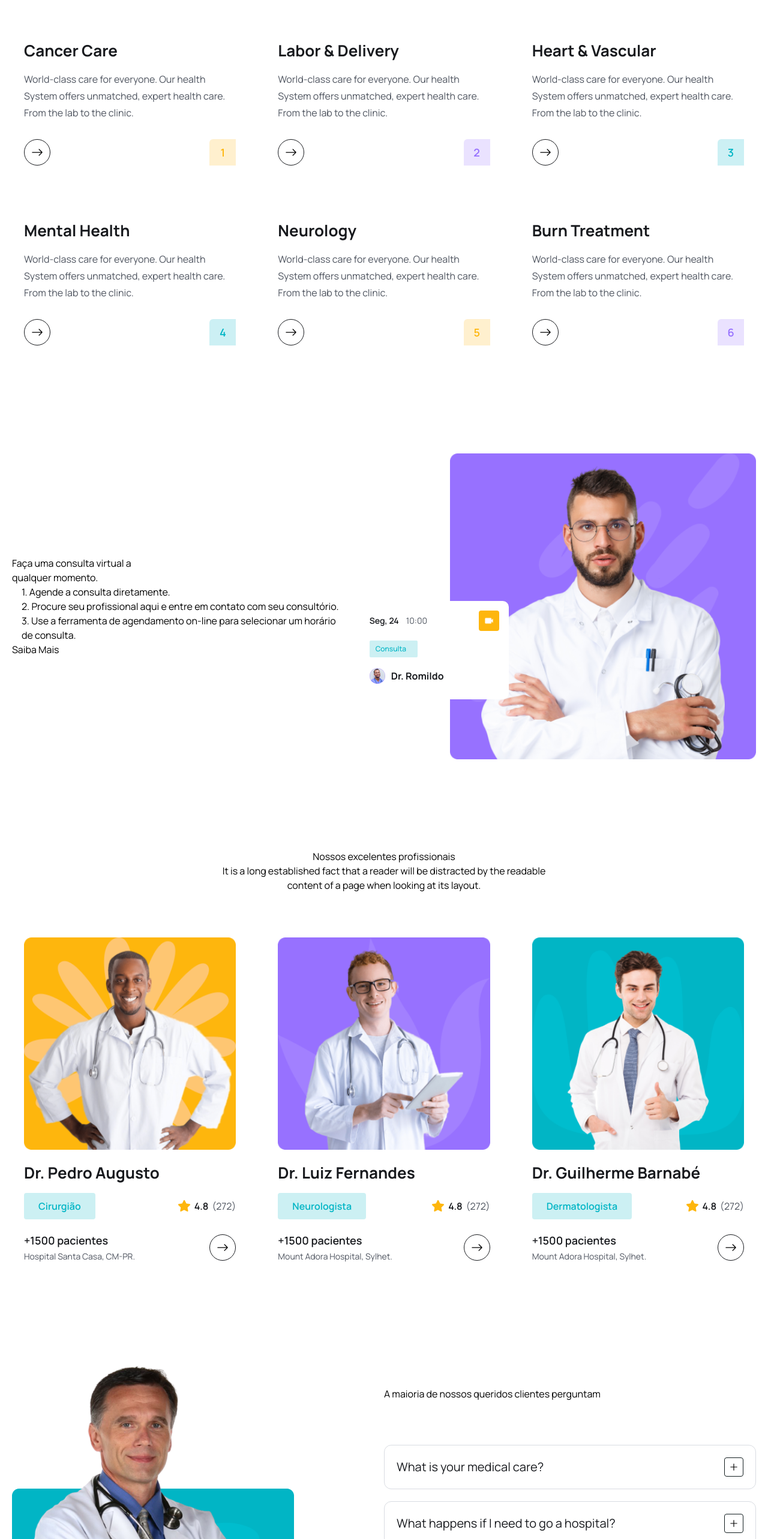
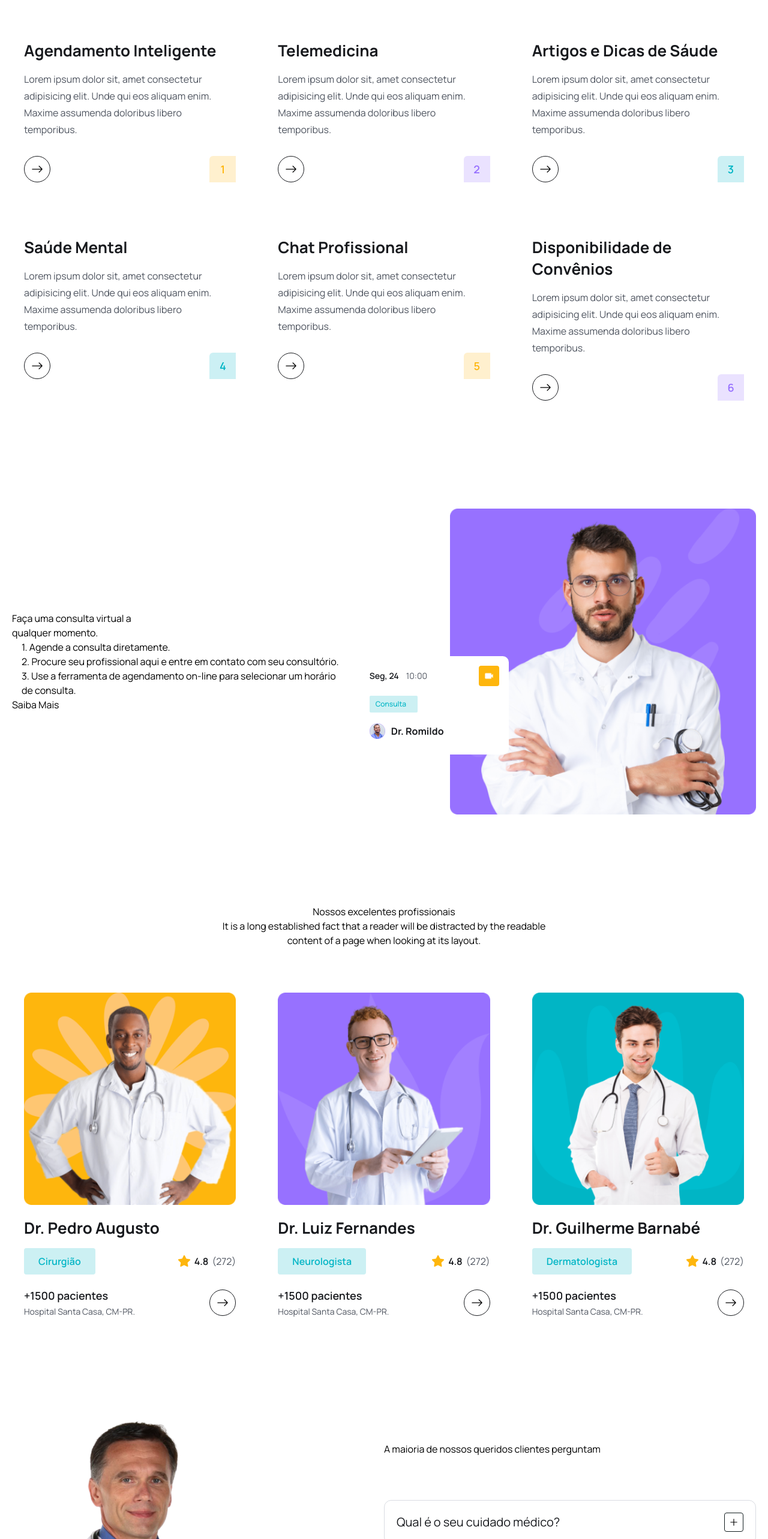
Before and after one commit to pedropriori/MedSync-Application, a React (Vite) app: page / in a window 1280 px wide. Shown: the part 2178-4744 px from the top of the page at 60% size. Built offline with nearby package versions, Linux system fonts and the light colour scheme.

Commit message:
static data

```diff
--- a/src/assets/data/doctors.js
+++ b/src/assets/data/doctors.js
@@ -21,7 +21,7 @@ export const doctors = [
     totalRating: 272,
     photo: doctorImg02,
     totalPatients: 1500,
-    hospital: "Mount Adora Hospital, Sylhet.",
+    hospital: "Hospital Santa Casa, CM-PR.",
   },
   {
     id: "03",
@@ -31,6 +31,6 @@ export const doctors = [
     totalRating: 272,
     photo: doctorImg03,
     totalPatients: 1500,
-    hospital: "Mount Adora Hospital, Sylhet.",
+    hospital: "Hospital Santa Casa, CM-PR.",
   },
 ];
--- a/src/assets/data/faqs.js
+++ b/src/assets/data/faqs.js
@@ -1,27 +1,22 @@
 export const faqs = [
   {
-    question: "What is your medical care?",
-    content:
-      "One Medical was founded on a better model of care one designed around patients needs that provides a higher level of quality and service affordably. We do this through innovative design, excellent customer service, and the efficient use of technology.",
+    question: "Qual é o seu cuidado médico?",
+    content: "A MedSync foi fundada em um melhor modelo de cuidado, projetado em torno das necessidades dos pacientes, que oferece um nível mais alto de qualidade e serviço de forma acessível. Fazemos isso por meio de design inovador, excelente atendimento ao cliente e uso eficiente da tecnologia."
   },
   {
-    question: "What happens if I need to go a hospital?",
-    content:
-      "One Medical was founded on a better model of care one designed around patients needs that provides a higher level of quality and service affordably. We do this through innovative design, excellent customer service, and the efficient use of technology.",
+    question: "O que acontece se eu precisar ir a um hospital?",
+    content: "A MedSync foi fundada em um melhor modelo de cuidado, projetado em torno das necessidades dos pacientes, que oferece um nível mais alto de qualidade e serviço de forma acessível. Fazemos isso por meio de design inovador, excelente atendimento ao cliente e uso eficiente da tecnologia."
   },
   {
-    question: "What happens if I need to go a hospital?",
-    content:
-      "One Medical was founded on a better model of care one designed around patients needs that provides a higher level of quality and service affordably. We do this through innovative design, excellent customer service, and the efficient use of technology.",
+    question: "Posso visitar o seu consultório médico?",
+    content: "A MedSync foi fundada em um melhor modelo de cuidado, projetado em torno das necessidades dos pacientes, que oferece um nível mais alto de qualidade e serviço de forma acessível. Fazemos isso por meio de design inovador, excelente atendimento ao cliente e uso eficiente da tecnologia."
   },
   {
-    question: "Can I visit your medical office?",
-    content:
-      "One Medical was founded on a better model of care one designed around patients needs that provides a higher level of quality and service affordably. We do this through innovative design, excellent customer service, and the efficient use of technology.",
+    question: "Você oferece atendimento de urgência?",
+    content: "A MedSync foi fundada em um melhor modelo de cuidado, projetado em torno das necessidades dos pacientes, que oferece um nível mais alto de qualidade e serviço de forma acessível. Fazemos isso por meio de design inovador, excelente atendimento ao cliente e uso eficiente da tecnologia."
   },
   {
-    question: "Does you provide urgent care?",
-    content:
-      "One Medical was founded on a better model of care one designed around patients needs that provides a higher level of quality and service affordably. We do this through innovative design, excellent customer service, and the efficient use of technology.",
+    question: "Lorem ipsum dolor sit amet?",
+    content: "Lorem ipsum, dolor sit amet consectetur adipisicing elit. Exercitationem magnam earum quas blanditiis nulla, quis non vel, nobis ad laborum optio tempore distinctio odit dignissimos cupiditate incidunt. Mollitia amet minima quas rerum possimus, aperiam suscipit cupiditate ut ratione accusamus maiores."
   },
 ];
--- a/src/assets/data/services.js
+++ b/src/assets/data/services.js
@@ -1,37 +1,37 @@
 export const services = [
   {
-    name: "Cancer Care",
-    desc: "World-class care for everyone. Our health System offers unmatched, expert health care. From the lab to the clinic.",
+    name: "Agendamento Inteligente",
+    desc: "Lorem ipsum dolor sit, amet consectetur adipisicing elit. Unde qui eos aliquam enim. Maxime assumenda doloribus libero temporibus.",
     bgColor: "rgba(254, 182, 13, .2)",
     textColor: "#FEB60D",
   },
   {
-    name: "Labor & Delivery",
-    desc: "World-class care for everyone. Our health System offers unmatched, expert health care. From the lab to the clinic.",
+    name: "Telemedicina",
+    desc: "Lorem ipsum dolor sit, amet consectetur adipisicing elit. Unde qui eos aliquam enim. Maxime assumenda doloribus libero temporibus.",
     bgColor: "rgba(151, 113, 255, .2)",
     textColor: "#9771FF",
   },
   {
-    name: "Heart & Vascular",
-    desc: "World-class care for everyone. Our health System offers unmatched, expert health care. From the lab to the clinic.",
+    name: "Artigos e Dicas de Sáude",
+    desc: "Lorem ipsum dolor sit, amet consectetur adipisicing elit. Unde qui eos aliquam enim. Maxime assumenda doloribus libero temporibus.",
     bgColor: "rgba(1, 181, 197, .2)",
     textColor: "#01B5C5",
   },
   {
-    name: "Mental Health",
-    desc: "World-class care for everyone. Our health System offers unmatched, expert health care. From the lab to the clinic.",
+    name: "Saúde Mental",
+    desc: "Lorem ipsum dolor sit, amet consectetur adipisicing elit. Unde qui eos aliquam enim. Maxime assumenda doloribus libero temporibus.",
     bgColor: "rgba(1, 181, 197, .2)",
     textColor: "#01B5C5",
   },
   {
-    name: "Neurology",
-    desc: "World-class care for everyone. Our health System offers unmatched, expert health care. From the lab to the clinic.",
+    name: "Chat Profissional",
+    desc: "Lorem ipsum dolor sit, amet consectetur adipisicing elit. Unde qui eos aliquam enim. Maxime assumenda doloribus libero temporibus.",
     bgColor: "rgba(254, 182, 13, .2)",
     textColor: "#FEB60D",
   },
   {
-    name: "Burn Treatment",
-    desc: "World-class care for everyone. Our health System offers unmatched, expert health care. From the lab to the clinic.",
+    name: "Disponibilidade de Convênios",
+    desc: "Lorem ipsum dolor sit, amet consectetur adipisicing elit. Unde qui eos aliquam enim. Maxime assumenda doloribus libero temporibus.",
     bgColor: "rgba(151, 113, 255, .2)",
     textColor: "#9771FF",
   },
```
